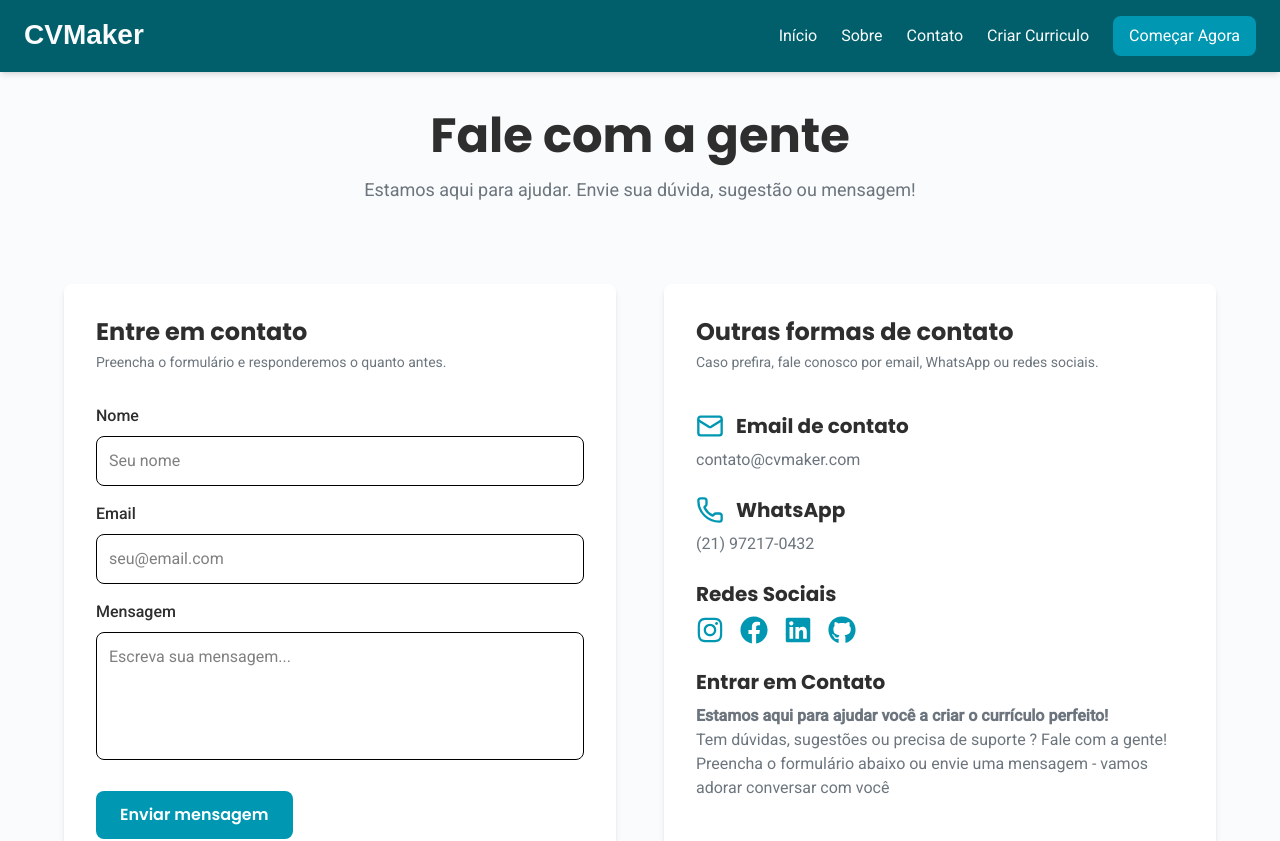
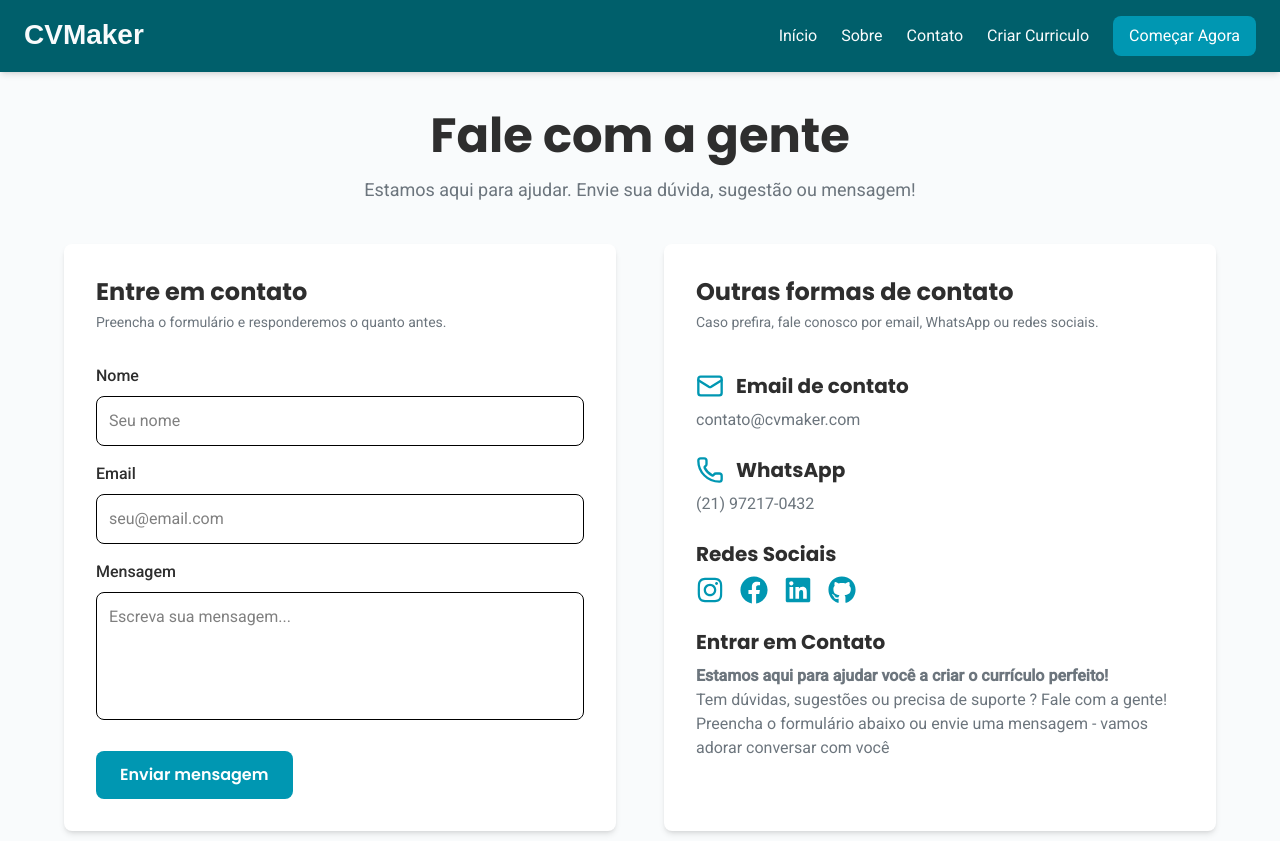
Before and after one commit to ArthurOliv2/cvmaker, a React (Vite) app: page /contato in a window 1280 px wide. Shown: the top 841 px of the page. Built offline with nearby package versions, Linux system fonts and the light colour scheme.

Commit message:
atualizando visual da pagina de contato

```diff
--- a/src/pages/Contato/components/HeroSection.jsx
+++ b/src/pages/Contato/components/HeroSection.jsx
@@ -1,6 +1,6 @@
 function HeroSection() {
     return (
-        <section className="pt-28 pb-20 px-6 bg-[#F9FBFC] text-center">
+        <section className="pt-28 pb-10 px-6 bg-[#F9FBFC] text-center">
             <h1 className="text-4xl md:text-5xl font-bold text-[#2E2E2E] font-poppins mb-4">
                 Fale com a gente
             </h1>
```
